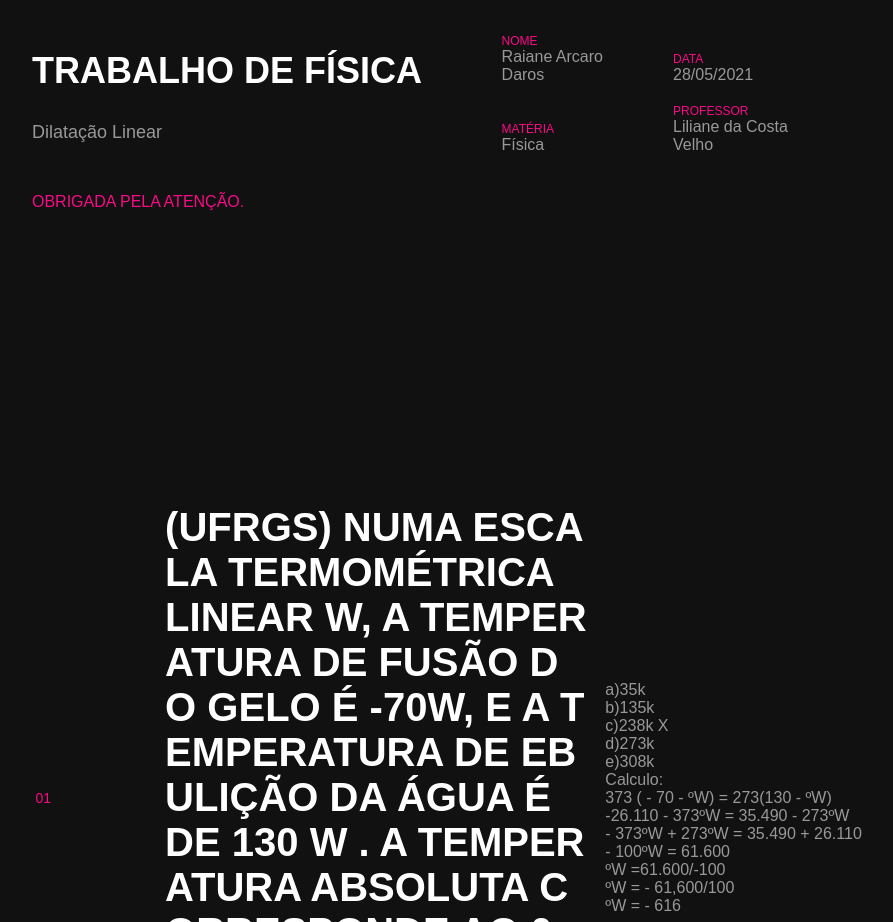
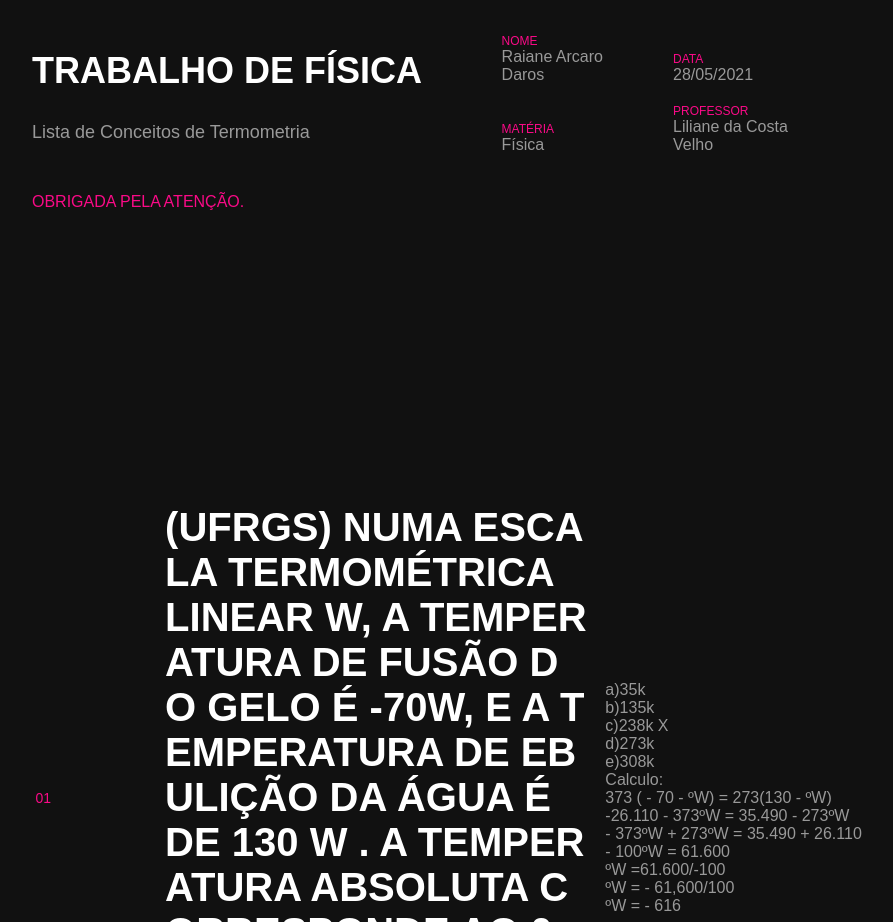
Before and after one commit to Raianedev/raianedev.github.io, a plain HTML site: page fisica/termometria.html in a window 1280 px wide. Shown: the part 840-1762 px from the top of the page, without its empty margins (32-925 px from the left). Drawn offline with Linux system fonts and the light colour scheme.

Commit message:
termometria.html

```diff
--- a/fisica/termometria.html
+++ b/fisica/termometria.html
@@ -29,7 +29,7 @@
 <section class="apresentacao">
   <div class="apresentacao-box">
     <h3 class="apresentacao-h3">Trabalho de Física</h3>
-    <p class="apresentacao-p">Dilatação Linear</p>
+    <p class="apresentacao-p">Lista de Conceitos de Termometria</p>
     <p class="apresentacao-p2">Obrigada pela atenção.</p>
   </div>
 </section>
```
